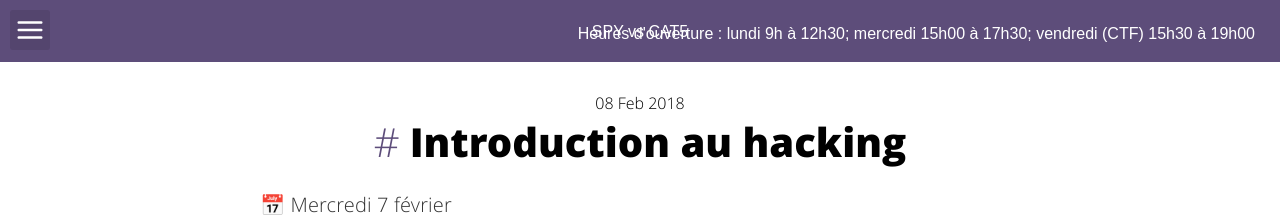
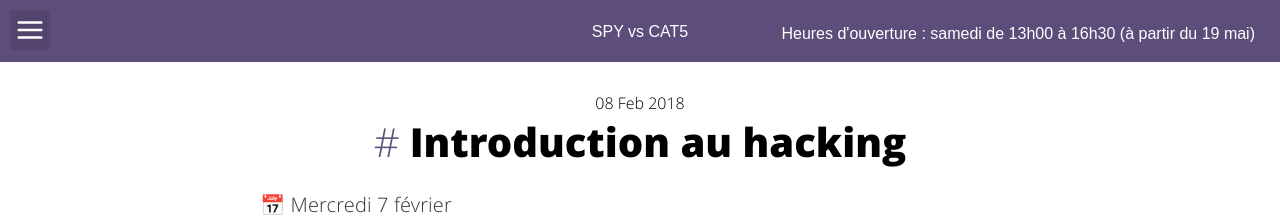
Before and after one commit to SpyVsCat5/SpyVsCat5.github.io, a Jekyll site: the page built from _posts/2018-02-08-introduction_2018 (1).md, in a window 1280 px wide. Shown: the top 217 px of the page. Built offline with Jekyll 4.4.1, drawn with Linux system fonts in a browser that asks for light colours; our own code applies the rules of GitHub Pages for plain Markdown files; comment, search, counter and statistics services are not loaded; some of the changed text lies outside the part shown.

Commit message:
Heures d'ouverture été 2018
Heures d'ouverture été 2018

```diff
--- a/_includes/menu-search.html
+++ b/_includes/menu-search.html
@@ -60,6 +60,6 @@
 {% comment %}     <svg class="icon-menu icon-search"><use xlink:href="#icon-search"></use></svg> {% endcomment %}
 {% comment %} </a> {% endcomment %}
 <a id="svc-schedule" class="">
-Heures d'ouverture : lundi 9h à 12h30; mercredi 15h00 à 17h30; vendredi (CTF) 15h30 à 19h00
+Heures d'ouverture : samedi de 13h00 à 16h30 (à partir du 19 mai)
 <!---Heures d'ouverture aujourd'hui : <span id="svc-opening-hours"></span>--->
 </a>
```
Also changed, not shown: _posts/2018-02-08-introduction_2018 (1).md (renamed from _posts/2018-02-08-introduction_2018.md).
